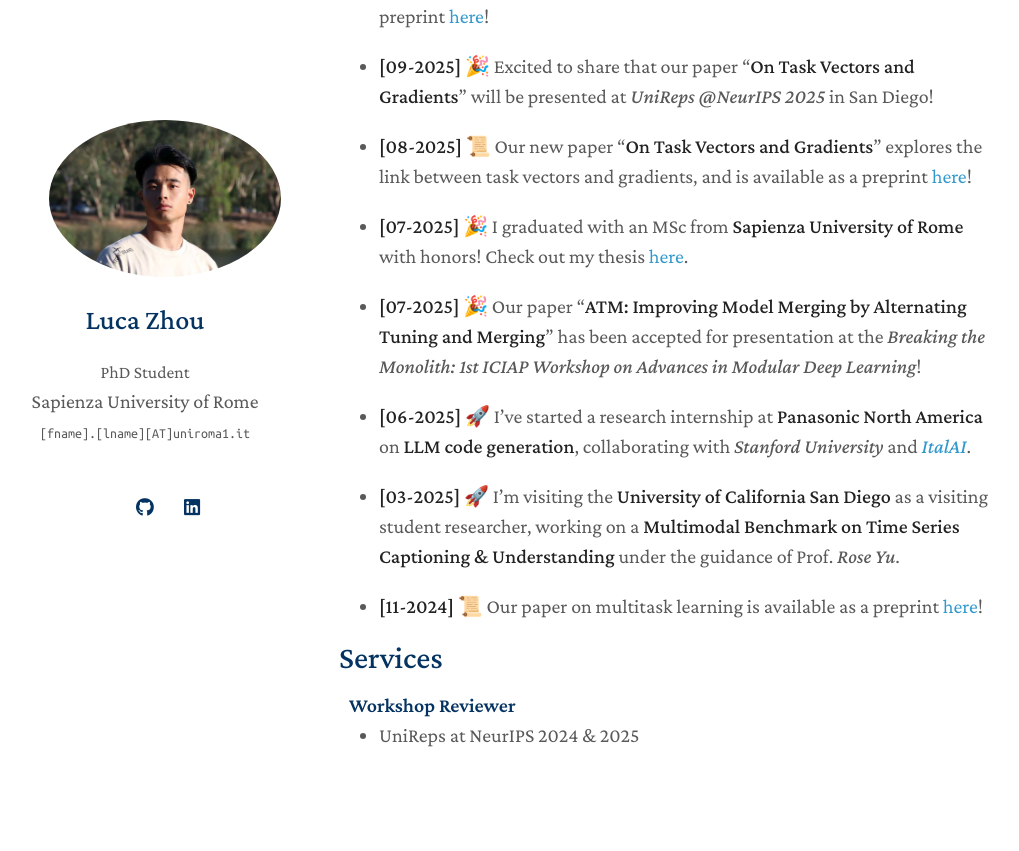
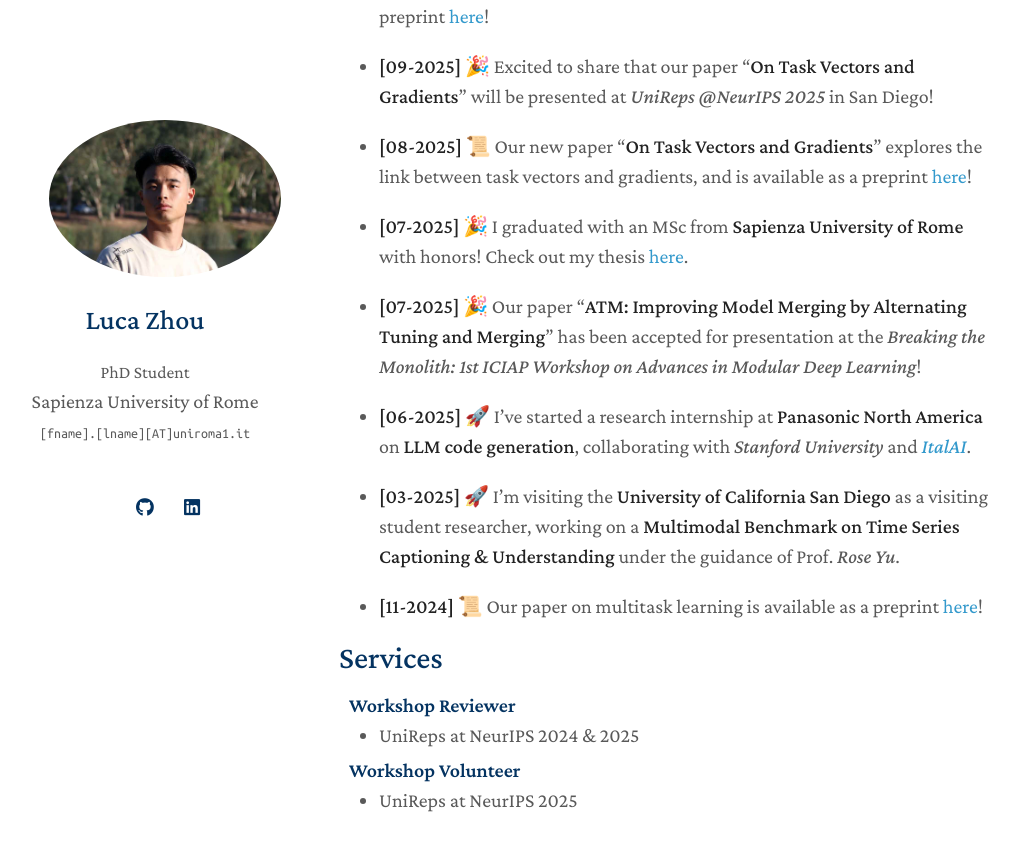
Before and after one commit to LuckerZOfficiaL/LuckerZOfficiaL.github.io, a Jekyll site: the page built from index.md, in a window 1280 px wide and 900 px high, scrolled down 2343 px. Shown: the top 851 px of the window, without its empty margins (131-1150 px from the left). Built offline with Jekyll 4.4.1, drawn with Linux system fonts in a browser that asks for light colours; a style sheet for code colours, icons or effects is not loaded; our own code applies the rules of GitHub Pages for plain Markdown files.

Commit message:
add unireps volunteering

```diff
--- a/_includes/services.md
+++ b/_includes/services.md
@@ -5,5 +5,10 @@
   <li><a href="http://cvpr2023.thecvf.com/"><autocolor>UniReps at NeurIPS 2024 & 2025</autocolor></a></li>
 </ul>
 
+<h4 style="margin:0 10px 0;">Workshop Volunteer</h4>
+<ul style="margin:0 0 5px;">
+  <li><a href="http://cvpr2023.thecvf.com/"><autocolor>UniReps at NeurIPS 2025</autocolor></a></li>
+</ul>
+
 
 <!-- you add more blocks like the above -->
```
